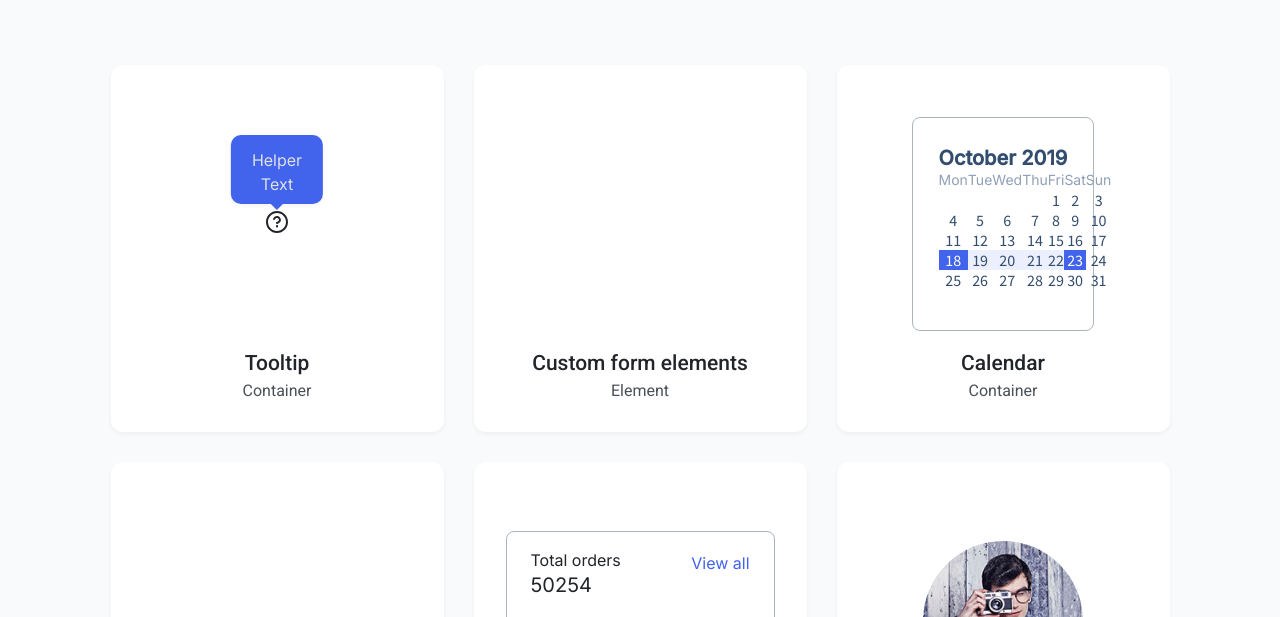
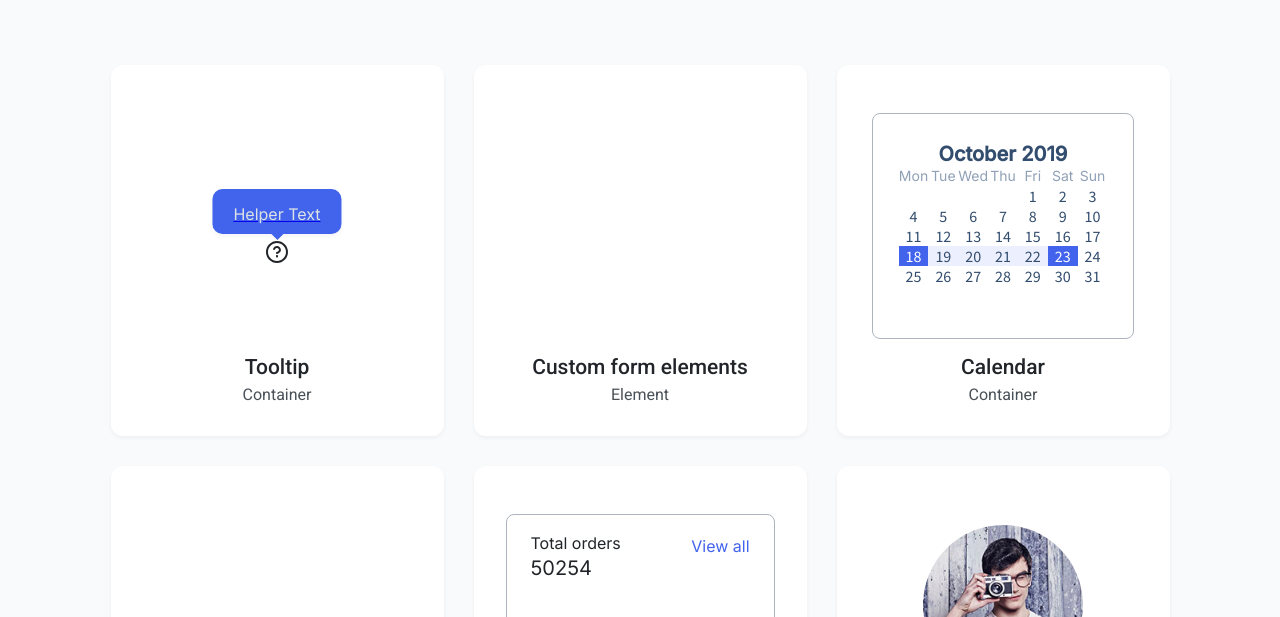
Before and after one commit to tinatimkova/htmlcss-20231027_tinaatimkovaa, a website: page index.html in a window 1280 px wide. Shown: the part 161-778 px from the top of the page. Drawn offline with Linux system fonts and the light colour scheme.

Commit message:
finished tooltip preview card

```diff
--- a/05-lection3/01-tooltip/tooltip.css
+++ b/05-lection3/01-tooltip/tooltip.css
@@ -44,3 +44,8 @@
     width: 24px;
     height: 24px;
   }
+
+  .tooltip__bubble_preview {
+    position: relative;
+    margin: 6px 0;
+  }
--- a/05-lection3/03-calendar/calendar.css
+++ b/05-lection3/03-calendar/calendar.css
@@ -17,11 +17,11 @@
 
   .calendar__wrapper {
     position: relative;
-    padding-bottom: 100%;
+    /* padding-bottom: 100%; */
   }
 
   .calendar__inner {
-    position: absolute;
+    position: relative;
     top: 0;
     right: 0;
     left: 0;
@@ -32,7 +32,7 @@
   }
 
   .calendar__item {
-    color: var(--334-d-6-e, #334D6E);
+    color: #334D6E;
     text-align: center;
     font-family: Source Sans Pro;
     font-size: 16px;
@@ -49,7 +49,7 @@
   }
 
   .calendar__item_day {
-    color: var(--90-a-0-b-7, #90A0B7);
+    color: #90A0B7;
     text-align: center;
     font-family: Inter;
     font-size: 14px;
--- a/components/card/card.css
+++ b/components/card/card.css
@@ -1,6 +1,7 @@
 .card {
     display: flex;
     flex-direction: column;
+    justify-content: flex-end;
     color: var(--black, #212429);
     border-radius: 12px;
     background: var(--white);
@@ -15,10 +16,11 @@
 }
 
 .card__body {
-    flex-grow: 1;
+    height: 100%;
     display: flex;
     justify-content: center;
     align-items: center;
+    padding: 1rem 0;
 }
 
 .card__category {
@@ -27,3 +29,7 @@
     font-weight: 400;
     padding-top: 6px;
 }
+
+.card__link {
+    height: 100%;
+}
--- a/components/preview/preview.css
+++ b/components/preview/preview.css
@@ -10,9 +10,5 @@
 }
 
 .preview__card {
-  display: flex;
-  flex-direction: column;
-  justify-content: flex-end;
   flex-basis: 30%;
-  height: 367px;
 }
--- a/index.html
+++ b/index.html
@@ -41,22 +41,21 @@
             <div class="container">
                 <div class="preview__cards">
                     <div class="card preview__card">
-                        <div class="card__body">
-                            <div class='tooltip'>
-                                <div class='tooltip__trigger'>
+                        <a href="./05-lection3/01-tooltip/index.html" class="card__link">
+                            <div class="card__body">
+                                <div class="tooltip">
+                                    <div class="tooltip__bubble tooltip__bubble_visible tooltip__bubble_preview">Helper Text</div>
                                     <svg class="tooltip__icon">
                                         <use href="assets/images/sprite.svg#question"></use>
                                     </svg>
                                 </div>
-                              <div class='tooltip__bubble tooltip__bubble_visible'>Helper Text</div>
                             </div>
-                        </div>
+                        </a>
                         <h4 class="card__title">Tooltip</h4>
                         <div class="card__category">Container</div>
                     </div>
                     <div class="card preview__card">
-                        <div class="card__body">
-                        </div>
+                        <div class="card__body"><a href="#" class="card__link"></a></div>
                         <h4 class="card__title">Custom form elements</h4>
                         <div class="card__category">Element</div>
                     </div>
```
Also changed, not shown: 05-lection3/01-tooltip/index.html (+1 -1 lines).
